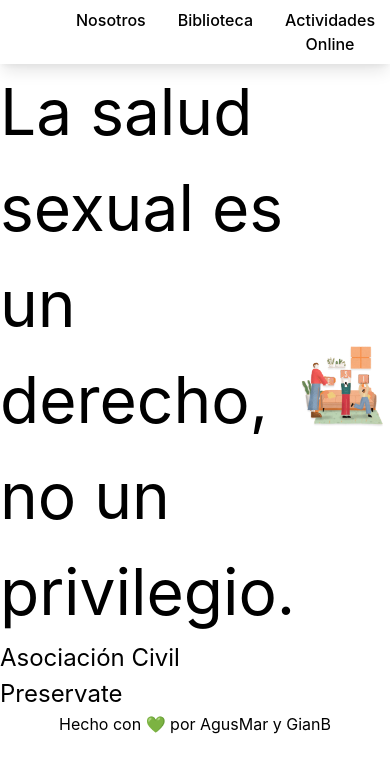
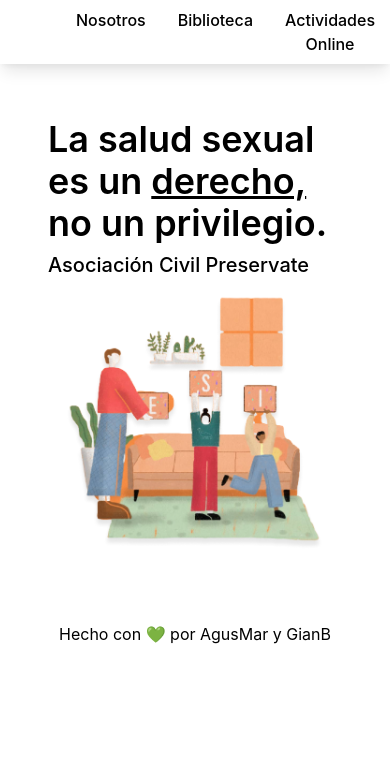
Before and after one commit to giancarlobrusca/preservate-website, a Next.js app: page / in a window 390 px wide. Shown: the top 772 px of the page. Built offline with nearby package versions, Linux system fonts and the light colour scheme.

Commit message:
styled hero and fix mobile and tablet views

```diff
--- a/src/components/Header/index.tsx
+++ b/src/components/Header/index.tsx
@@ -9,15 +9,15 @@ const navItems = [
 
 const Header = () => {
   return (
-    <header className="sticky top-0 w-full bg-white shadow-lg z-50">
-      <nav className="container mx-auto flex items-center justify-between">
-        <div className="ml-10 py-1">
+    <header className="sticky top-0 z-50 w-full bg-white shadow-lg">
+      <nav className="container flex items-center justify-between mx-auto">
+        <div className="py-1 ml-10">
           <Link href="/">
             <a>
               <img
                 src="/img/logo.jpg"
                 alt="Logo Preservate"
-                className="p-2 rounded-full  border-2 border-transparent hover:border-yellow-500 transition duration-150"
+                className="p-2 transition duration-150 border-2 border-transparent rounded-full hover:border-yellow-500"
                 style={{ width: '70px' }}
               />
             </a>
@@ -26,7 +26,7 @@ const Header = () => {
         <div className="flex w-full" style={{ width: '700px' }}>
           {navItems.map((item) => (
             <Link href={item.link} key={item.link}>
-              <a className="w-full px-4 py-2 text-center font-medium transition duration-200 hover:text-yellow-400">
+              <a className="w-full px-4 py-2 font-medium text-center transition duration-200 hover:text-yellow-400">
                 {item.title}
               </a>
             </Link>
--- a/src/components/Hero/index.tsx
+++ b/src/components/Hero/index.tsx
@@ -1,10 +1,11 @@
 const Hero = () => {
   return (
-    <div className="w-full h-full flex justify-around items-center bg-center bg-contain">
+    <div className="flex flex-col justify-around w-full h-full p-12 bg-center bg-contain lg:items-center md:px-24 lg:flex-row">
       <div>
-        <h1 className="text-6xl">La salud sexual es un derecho,</h1>
-        <h1 className="text-6xl">no un privilegio.</h1>
-        <h2 className="text-2xl">Asociación Civil Preservate</h2>
+        <h1 className="text-4xl font-semibold md:text-6xl lg:text-5xl xl:text-6xl">La salud sexual</h1>
+        <h1 className="-mt-3 text-4xl font-semibold md:-mt-6 md:text-6xl lg:text-5xl xl:text-6xl">es un <span className="underline">derecho,</span></h1>
+        <h1 className="-mt-3 text-4xl font-semibold md:-mt-6 md:text-6xl lg:text-5xl xl:text-6xl">no un privilegio.</h1>
+        <h2 className="text-xl font-medium lg:pb-36 md:text-3xl">Asociación Civil Preservate</h2>
       </div>
       <div>
         <img src="/img/esi.png" alt="esi" />
--- a/src/pages/index.tsx
+++ b/src/pages/index.tsx
@@ -6,7 +6,7 @@ import Hero from '../components/Hero';
 
 export default function Home() {
   return (
-    <div className="flex flex-col items-center">
+    <div className="flex flex-col items-center w-full">
       <Head>
         <title>PRESERVATE</title>
         <link rel="icon" href="/favicon.ico" />
```
Also changed, not shown: 1 other file (tests, documents, lock files or other folders).
